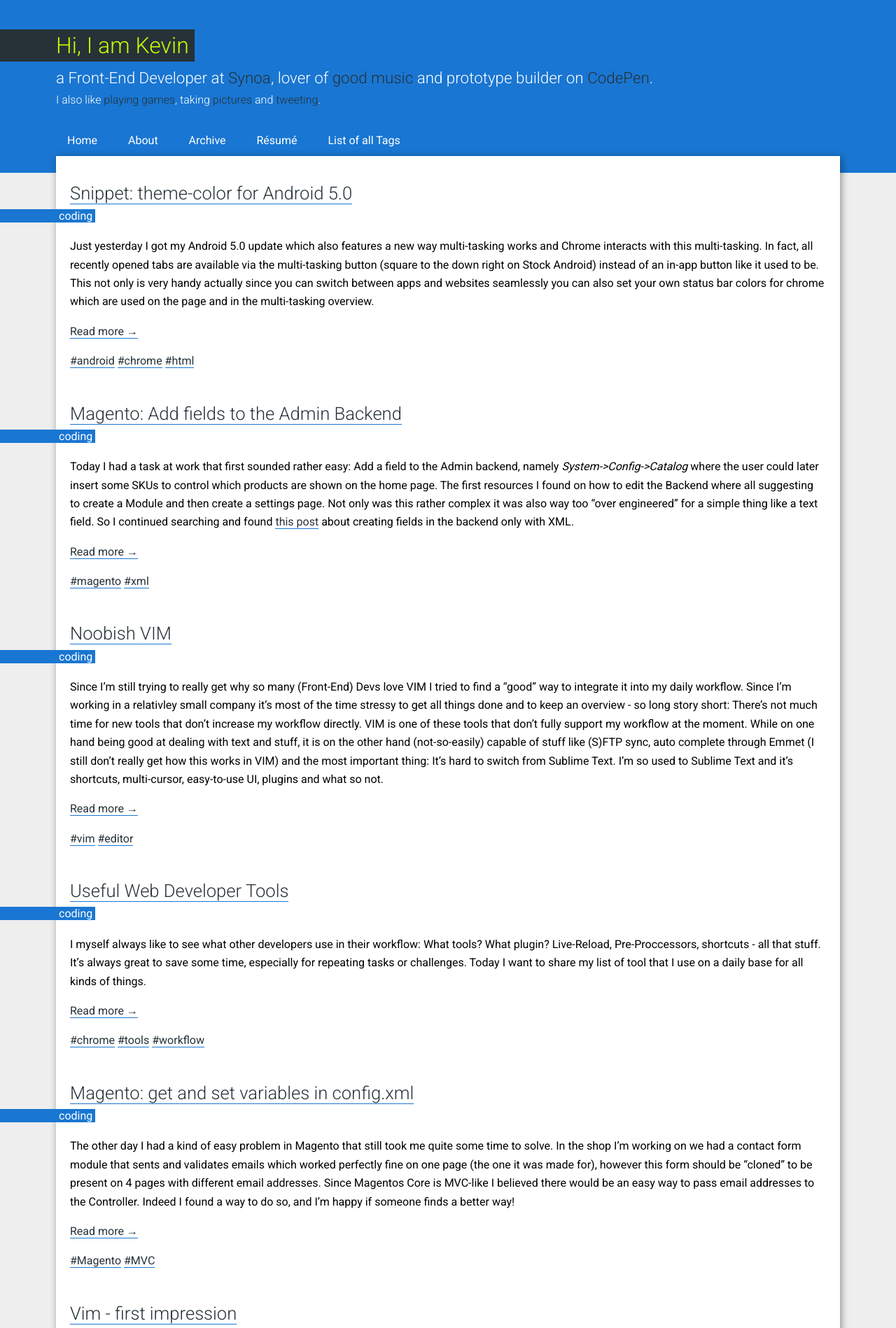
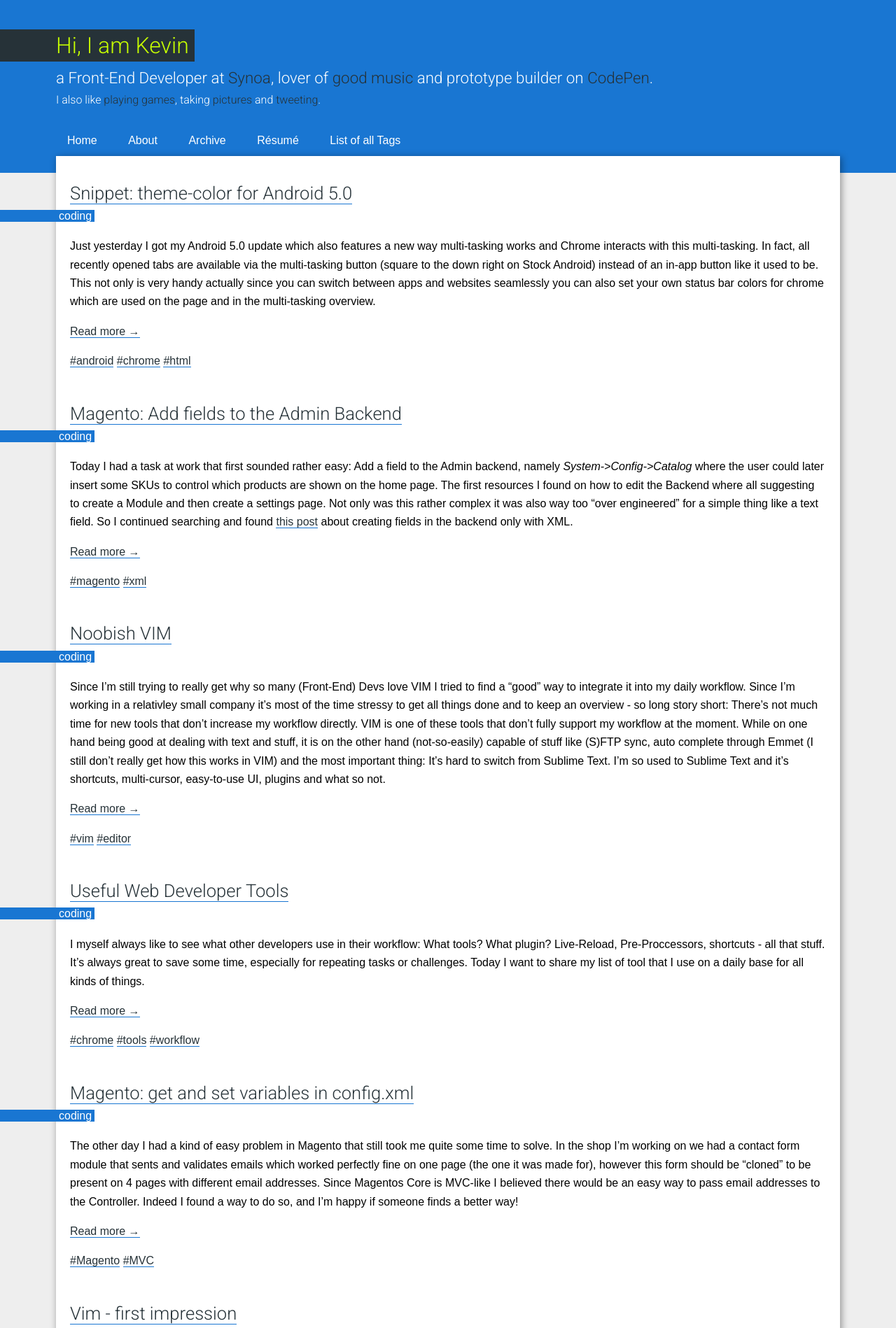
Before and after one commit to KevinGimbel/kevingimbel.github.io-old, a Jekyll site: the page built from index.html, in a window 1280 px wide. Shown: the top 1898 px of the page at 70% size. Built offline with Jekyll 4.4.1, drawn with Linux system fonts in a browser that asks for light colours.

Commit message:
small visual adjustments; FIXES #11

```diff
--- a/assets/css/core/_vars.scss
+++ b/assets/css/core/_vars.scss
@@ -1,6 +1,6 @@
 /* Fonts */
-$font--sans: 'Roboto', sans-serif;
-$font--serif: 'Roboto', sans-serif;
+$font--sans: 'Roboto', Arial, sans-serif;
+$font--serif: 'Roboto', Arial, sans-serif;
 
 $font-weight--light: 300;
 $font-weight--medium: 500;
@@ -11,4 +11,3 @@ $font-weight--medium: 500;
 $color--main: #1976D2;
 $color--contrast: #C6FF00; // #f50057;
 $color--accent: #263238;
-/* used for decoration and accents */
--- a/assets/css/style.scss
+++ b/assets/css/style.scss
@@ -24,8 +24,9 @@
 }
 
 body {
-  font:1em/1.65 $font--sans;
+  font:1em/1.65 Arial, Helvetica, sans-serif; //$font--sans;
   width:100%;
+  font-weight: 300;
   min-height:100%;
   background: #eee;
   overflow-x: hidden;
```
Also changed, not shown: assets/css/style.css.
